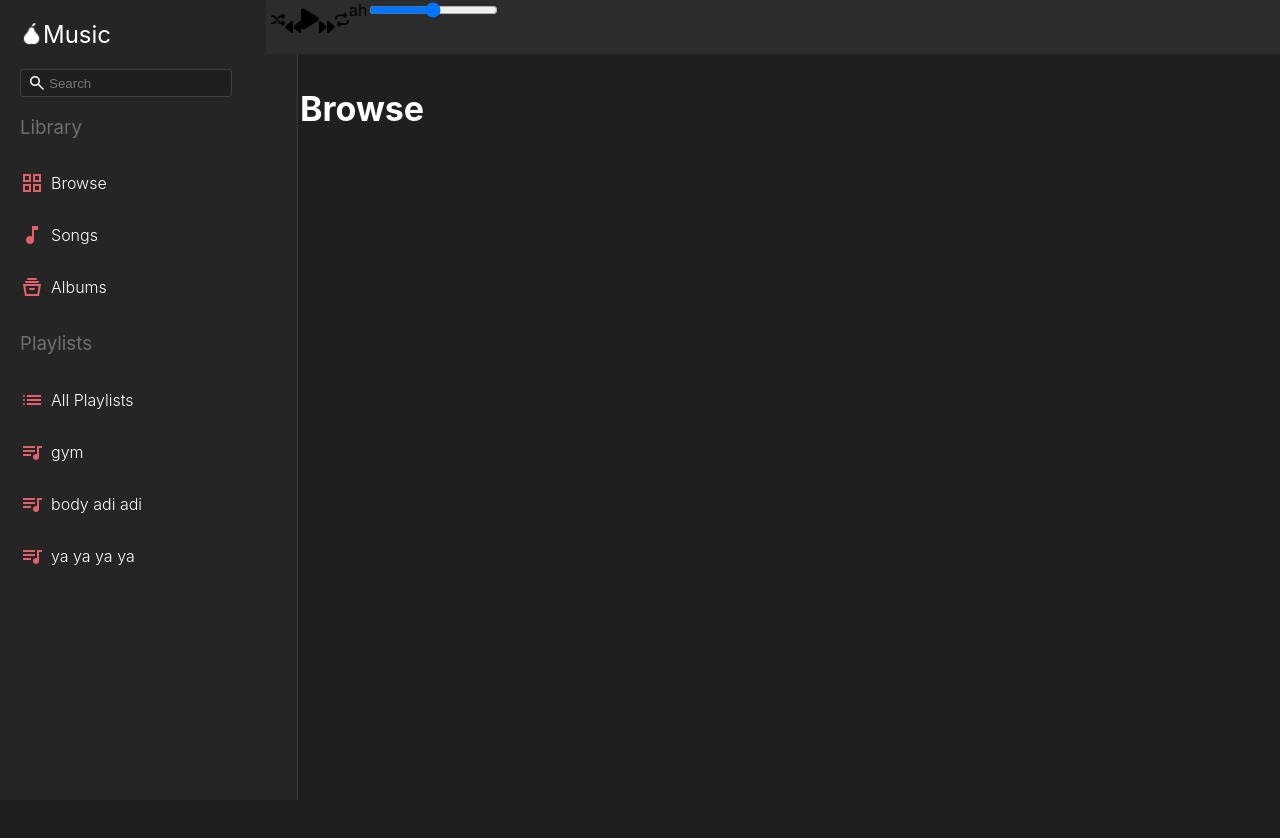
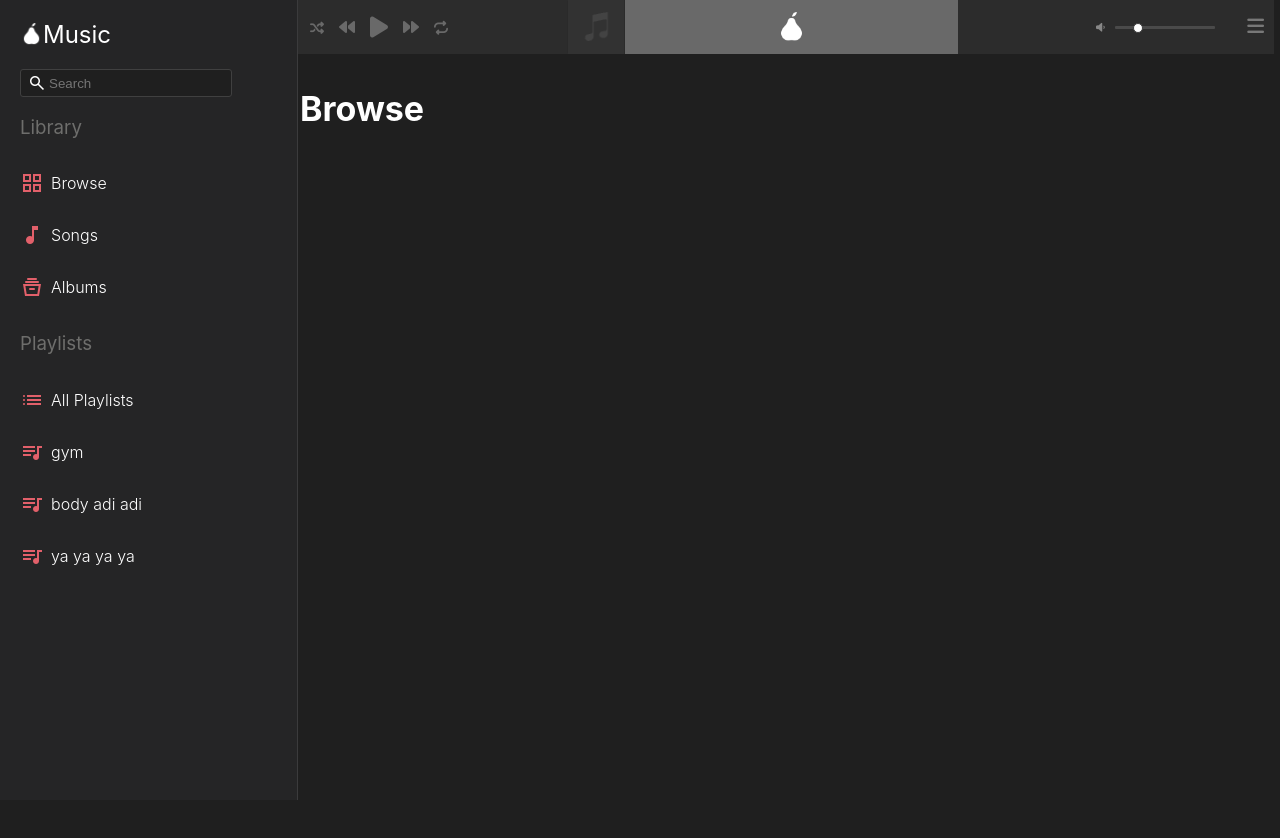
Before and after one commit to Sadiqaxxmed/PearMusic, a React (Create React App) app in the folder frontend/: page / in a window 1280 px wide. Shown: the top 838 px of the page. Built offline with nearby package versions, Linux system fonts and the light colour scheme.

Commit message:
top bar complete'

```diff
--- a/frontend/src/App.js
+++ b/frontend/src/App.js
@@ -3,7 +3,7 @@ import React from 'react'
 import SideBar from './components/SideBar/index.js'
 import NavBar from './components/NavBar';
 import Browser from './components/Browse';
-import { Route } from 'react-router-dom';
+import { Switch, Route } from 'react-router-dom';
 
 function App() {
   return (
--- a/frontend/src/components/NavBar/NavBar.css
+++ b/frontend/src/components/NavBar/NavBar.css
@@ -3,59 +3,190 @@
   background-color: rgb(44, 44, 44);
   height: 54px;
   position: fixed;
-  left: 266px;
-  width: 100%;
+  left:260px;
+  width: calc(100% - 266px);
+  z-index: -1;
+  justify-content: space-between;
 }
 
 .music-player-container{
   display: flex;
+  padding-left: 50px;
   align-self: center;
-  padding-left: 5px;
+  flex-direction: row;
+  justify-content: space-between;
+  gap:15px;
 }
 
-#symbols{
-  padding-right: 10px;
+#shuffle{
   display: flex;
   flex-direction: row;
-
+  padding-top: 8px;
+  color: rgb(105, 105, 105);
 }
 
-#symbols.play{
+#backwards{
   display: flex;
-  padding-top: 8px;
-  padding-right: 8px;
+  flex-direction: row;
+  color: rgb(105, 105, 105);
 }
 
-/* .music-player-container {
-  width: 300px;
-  background-color: #000;
-  color: #fff;
-  padding: 16px;
+#play{
+  display: flex;
+  flex-direction: row;
+  padding-top: 8px;
+  color: rgb(105, 105, 105);
 }
 
-.player-controls {
+#forwards{
   display: flex;
+  flex-direction: row;
+  color: rgb(105, 105, 105);
+}
+
+#repeat{
+  display: flex;
+  flex-direction: row;
+  padding-top: 8px;
+  color: rgb(105, 105, 105);
+}
+
+.NB-Wrapper{
+  display: flex;
+  flex-direction: row;
+  margin-left: 62px;
+}
+
+.NB-MUSIC-BLOCK{
+  background-color: rgb(105, 105, 105);
+  display: flex;
+  flex-direction: row;
+  width: 26vw;
+  justify-content: center;
+  align-items: center;
+  margin-right: 81px;
+}
+
+.NB-Pear{
+  height: 31px;
+  display: flex;
+  align-self: center;
+}
+
+.NB-Volume-Slider{
+  display: flex;
+  flex-direction: row;
+}
+
+#music.fa-solid.fa-volume-low{
+  color: rgb(136, 136, 136);
+  font-size: 10px;
+  display: flex;
+  flex-direction: row;
+  justify-content: center;
   align-items: center;
 }
 
-.player-buttons {
-  display: flex;
-  gap: 8px;
+input[type=range] {
+  -webkit-appearance: none;
+  width: 100px;
+  background-color: rgb(44, 44, 44);
+  margin-left: 10px;
+}
+input[type=range]:focus {
+  outline: none;
+}
+input[type=range]::-webkit-slider-runnable-track {
+  width: 100%;
+  height: 3px;
+  cursor: pointer;
+  animate: 0.2s;
+  box-shadow: 0px 0px 0px #000000;
+  background: rgb(74, 74, 74);
+  border-radius: 1px;
+  border: 0px solid #000000;
+}
+input[type=range]::-webkit-slider-thumb {
+  box-shadow: 0px 0px 0px #000000;
+  border: 1px solid rgb(62, 62, 62);
+  height: 10px;
+  width: 10px;
+  border-radius: 25px;
+  background: rgb(255, 255, 255);
+  cursor: pointer;
+  -webkit-appearance: none;
+  margin-top: -3px;
+}
+input[type=range]:focus::-webkit-slider-runnable-track {
+  background: #2497E3;
+}
+input[type=range]::-moz-range-track {
+  width: 100%;
+  height: 5px;
+  cursor: pointer;
+  animate: 0.2s;
+  box-shadow: 0px 0px 0px #000000;
+  background: #2497E3;
+  border-radius: 1px;
+  border: 0px solid #000000;
+}
+input[type=range]::-moz-range-thumb {
+  box-shadow: 0px 0px 0px #000000;
+  /* border: 1px solid #2497E3; */
+  height: 18px;
+  width: 18px;
+  border-radius: 25px;
+  background: #A1D0FF;
+  cursor: pointer;
+}
+input[type=range]::-ms-track {
+  width: 100%;
+  height: 5px;
+  cursor: pointer;
+  animate: 0.2s;
+  background: transparent;
+  border-color: transparent;
+  color: transparent;
+}
+input[type=range]::-ms-fill-lower {
+  background: #2497E3;
+  border: 0px solid #000000;
+  border-radius: 2px;
+  box-shadow: 0px 0px 0px #000000;
+}
+input[type=range]::-ms-fill-upper {
+  background: #2497E3;
+  border: 0px solid #000000;
+  border-radius: 2px;
+  box-shadow: 0px 0px 0px #000000;
+}
+input[type=range]::-ms-thumb {
+  margin-top: 1px;
+  box-shadow: 0px 0px 0px #000000;
+  border: 1px solid #2497E3;
+  height: 18px;
+  width: 18px;
+  border-radius: 25px;
+  background: #A1D0FF;
+  cursor: pointer;
+}
+input[type=range]:focus::-ms-fill-lower {
+  background: #2497E3;
+}
+input[type=range]:focus::-ms-fill-upper {
+  background: #2497E3;
 }
 
-.progress-bar-container {
-  flex-grow: 1;
-  height: 4px;
-  background-color: #666;
-  margin-left: 8px;
+.NB-Menu-Wrap{
+  display: flex;
+  justify-content: center;
+  align-items: center;
+  position: absolute;
+  top: 17px;
+  right: 10px;
 }
 
-.progress-bar {
-  height: 100%;
-  width: 0;
-  background-color: #fff;
+#burger{
+  font-size: larger;
+  color:rgb(120, 120, 120);
 }
-
-.react-player {
-  display: none;
-} */
--- a/frontend/src/components/NavBar/index.js
+++ b/frontend/src/components/NavBar/index.js
@@ -1,6 +1,8 @@
 import React from "react";
 import ReactPlayer from "react-player";
 import ReactAudioPlayer from 'react-audio-player'
+import noSong from '../../images/Music.png'
+import pear from '../../images/pear2.png'
 // import music from '../../test-music'
 import './NavBar.css'
 
@@ -9,24 +11,33 @@ function NavBar() {
   return (
     <div className="NB-body">
       <div className="music-player-container">
-        <i class="fa-solid fa-shuffle fa-sm" id='symbols shuffle'></i>
-        <i class="fa-solid fa-backward fa" id='symbols backward'></i>
-        <i class="fa-solid fa-play fa-xl" id='symbols play'></i>
-        <i class="fa-solid fa-forward fa" id='symbols forward'></i>
-        <i class="fa-solid fa-repeat fa-sm" id='symbols repeat'></i>
+        <i class="fa-solid fa-shuffle fa-sm" id='shuffle'></i>
+        <i class="fa-solid fa-backward fa" id='backwards'></i>
+        <i class="fa-solid fa-play fa-xl" id='play'></i>
+        <i class="fa-solid fa-forward fa" id='forwards'></i>
+        <i class="fa-solid fa-repeat fa-sm" id='repeat'></i>
       </div>
-      <div className='NB-MUSIC-BLOCK'>
-        ah
+      <div className="NB-Wrapper">
+        <img src={noSong} alt='music'/>
+
+        <div className='NB-MUSIC-BLOCK'>
+          <img className="NB-Pear" src={pear} alt='pear'/>
+        </div>
       </div>
       <div className="NB-Volume-Slider">
-        <input type="range" min="1" max="100" value="50" class="slider" id="myRange"/>
+        <i class="fa-solid fa-volume-low" id='music'></i>
+        <input type="range" min="0" max="100" value="20" className="slider" id="myslider"/>
       </div>
-      <div className="NB-Symbol">
+        <div className="NB-Symbol">
+      </div>
+      <div className="NB-Menu-Wrap">
+
+        <i class="fa-solid fa-bars" id='burger'/>
       </div>
     </div>
   )
 }
-
+//328x54
 
 export default NavBar
 {/* <div className="player-controls">
```
Also changed, not shown: frontend/src/images/Music.png (added), frontend/src/images/pearInactive.png (added).
